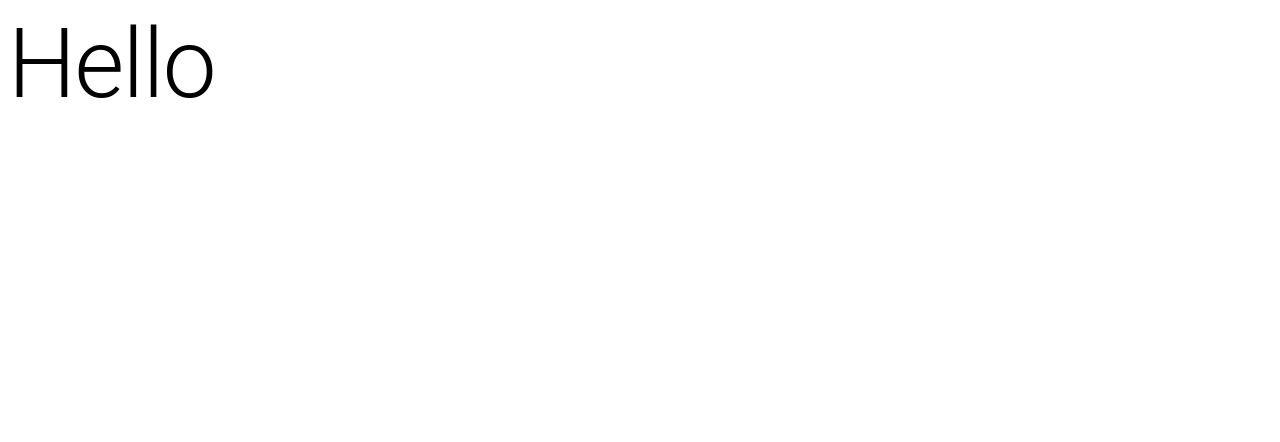
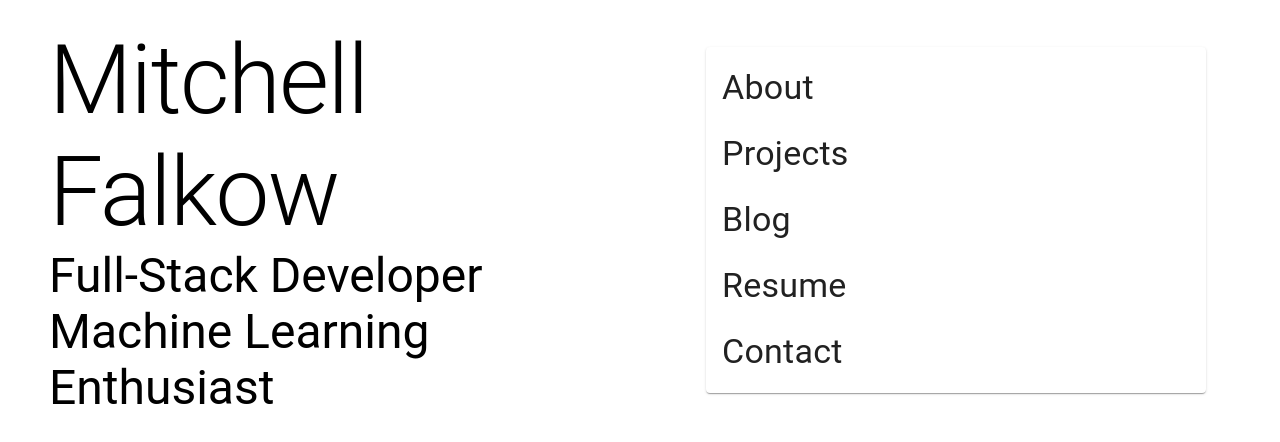
Before and after one commit to mdfalkow/mdfalkow.github.io, a Gatsby site: page /Home in a window 1280 px wide. Built offline with nearby package versions, Linux system fonts and the light colour scheme; Gatsby itself is replaced by a stand-in of ours.

Commit message:
basic display

```diff
--- /dev/null
+++ b/src/components/ListItemLink.js
@@ -0,0 +1,25 @@
+import React, { useMemo, forwardRef } from 'react'
+// import PropTypes from 'prop-types'
+import { Link as GatsbyLink } from 'gatsby'
+import { ListItem, ListItemIcon, ListItemText } from '@material-ui/core'
+
+export default ({ icon, primary, primaryProps, to }) => {
+  const renderLink = useMemo(
+    () => forwardRef((itemProps, ref) => <GatsbyLink to={to} ref={ref} {...itemProps} />),
+    [to]
+  )
+
+  return (
+    <ListItem button component={renderLink}>
+      {icon ? <ListItemIcon>{icon}</ListItemIcon> : null}
+      <ListItemText primary={primary} {...primaryProps}/>
+    </ListItem>
+  )
+}
+
+// ListItemLink.propTypes = {
+//   icon: PropTypes.element,
+//   primary: PropTypes.string.isRequired,
+//   to: PropTypes.string.isRequired,
+//   primaryProps: PropTypes.object
+// }
--- a/src/pages/Home.js
+++ b/src/pages/Home.js
@@ -1,8 +1,81 @@
 import React from 'react'
-import { Typography } from '@material-ui/core'
+import {
+  Grid,
+  makeStyles,
+  Paper,
+  List,
+  ListItem,
+  ListItemIcon,
+  ListItemText,
+  Typography,
+  useTheme
+} from '@material-ui/core'
+import ListItemLink from '../components/ListItemLink'
+import theme from '../styles/theme'
 
-export default () => (
-  <Typography variant={'h1'}>
-    Hello
-  </Typography>
+const useStyles = makeStyles(theme => ({
+  root: {
+    [theme.breakpoints.up('md')]: {
+      height: '100%'
+    }
+  }
+}))
+
+const baseContainerProps = {
+  alignItems: 'center',
+  justify: 'center',
+  style: {
+    padding: 16
+  }
+}
+
+const Title = ({ className }) => (
+  <Grid container item xs={12} md={6} {...baseContainerProps} className={className}>
+    <Grid container item xs={11}>
+      <Grid item xs={12}>
+        <Typography variant={'h1'}>Mitchell Falkow</Typography>
+      </Grid>
+      <Grid item xs={12}>
+        <Typography variant={'h3'}>Full-Stack Developer</Typography>
+        <Typography variant={'h3'}>Machine Learning Enthusiast</Typography>
+      </Grid>
+    </Grid>
+  </Grid>
 )
+
+const Content = ({ className }) => {
+
+  const sections = ['About', 'Projects', 'Blog', 'Resume', 'Contact']
+
+  return (
+    <Grid container item xs={12} md={6} {...baseContainerProps}>
+      <Grid item xs={10}>
+        <Paper>
+          <List>
+            {sections.map(section =>
+              <ListItemLink
+                to={`/${section}`}
+                icon={null}
+                primary={section}
+                primaryProps={{ primaryTypographyProps: { variant: 'h4' } }}/>
+            )}
+          </List>
+        </Paper>
+      </Grid>
+    </Grid>
+  )
+}
+
+
+export default () => {
+  const theme = useTheme()
+  const classes = useStyles(theme)
+  return (
+    <>
+      <Grid container className={classes.root}>
+        <Title/>
+        <Content/>
+      </Grid>
+    </>
+  )
+}
```
